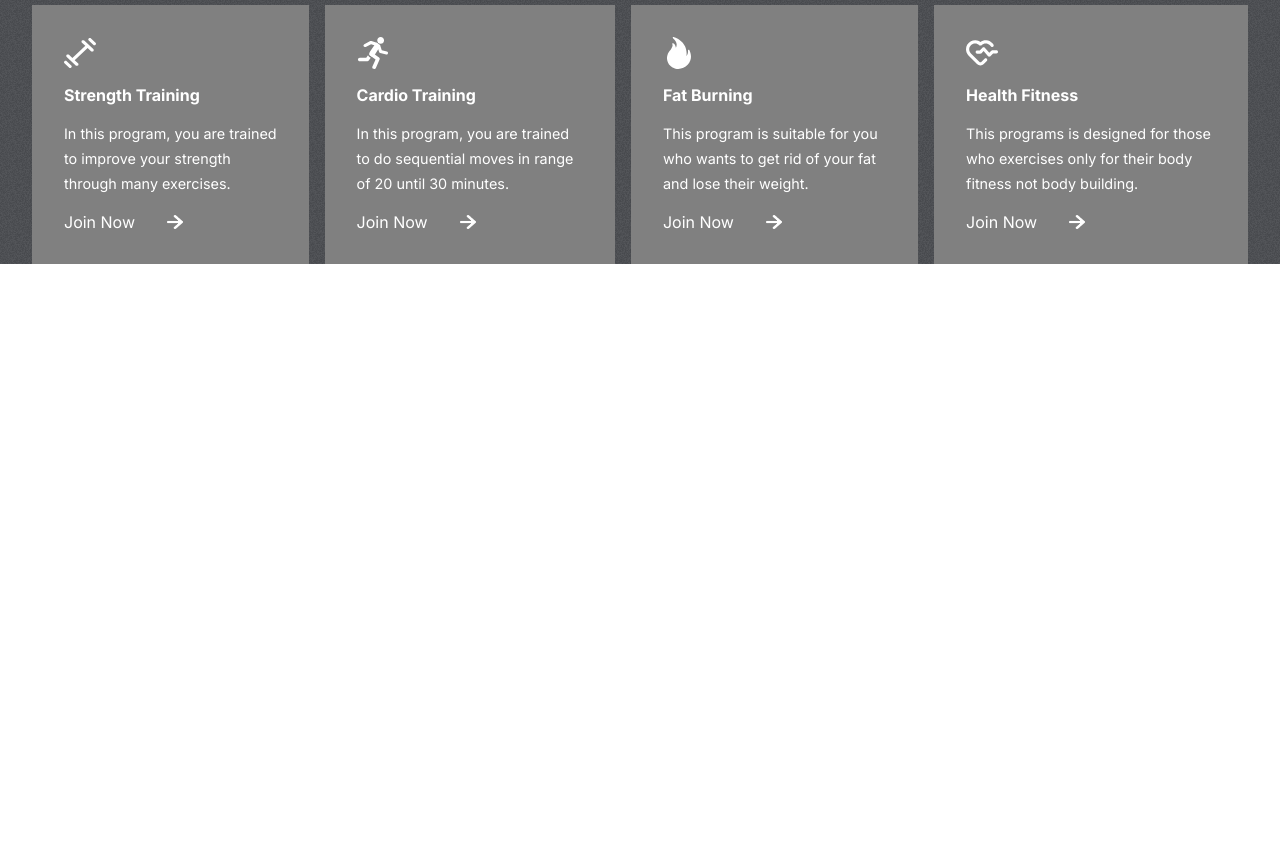
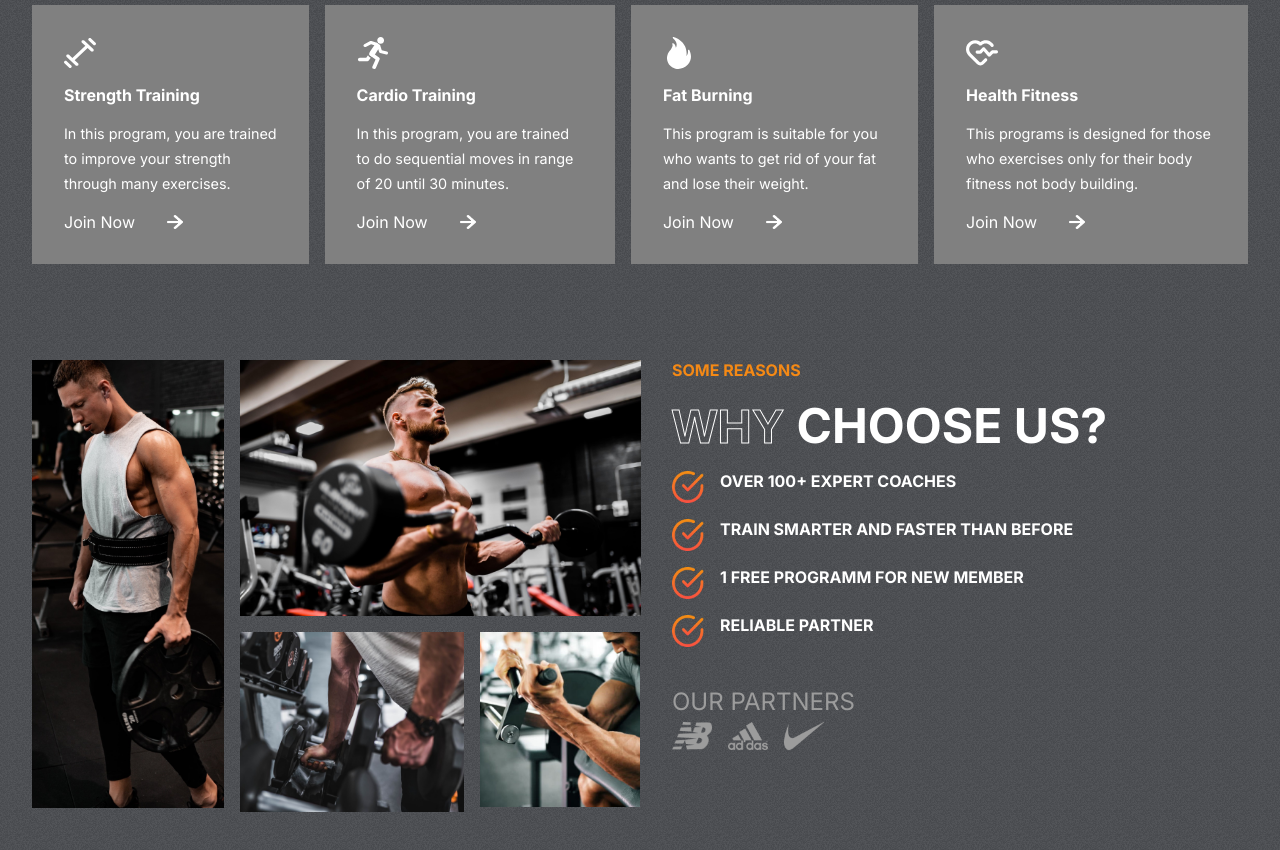
Before and after one commit to jakariamasum/Smart-and-Fit, a React (Create React App) app: page / in a window 1280 px wide. Shown: the part 900-1750 px from the top of the page. Before the commit the page ends 1164 px from the top, so only its background shows below. Built offline with nearby package versions, Linux system fonts and the light colour scheme; the HTML template or start-up script is replaced by a standard one.

Commit message:
reasons component added

```diff
--- a/src/App.js
+++ b/src/App.js
@@ -1,11 +1,13 @@
 import './App.css';
 import Hero from './components/Hero/Hero';
 import Programms from './components/Programms/Programms';
+import Reasons from './components/Reasons/Reasons';
 function App() {
   return (
     <div className="App">
       <Hero/>
       <Programms/>
+      <Reasons/>
     </div>
   );
 }
--- /dev/null
+++ b/src/components/Reasons/Reasons.jsx
@@ -0,0 +1,56 @@
+import Style from './Reasons.module.css';
+import Image1 from '../../assets/image1.png'
+import Image2 from '../../assets/image2.png'
+import Image3 from '../../assets/image3.png'
+import Image4 from '../../assets/image4.png'
+import tick from '../../assets/tick.png'
+import nike from '../../assets/nike.png'
+import nb from '../../assets/nb.png'
+import adidas from '../../assets/adidas.png'
+const Reasons = () => {
+    return (
+        <div className={Style.reasons}>
+            <div className={Style.left}>
+                <img src={Image1} alt="" />
+                <img src={Image2} alt="" />
+                <img src={Image3} alt="" />
+                <img src={Image4} alt="" />
+            </div>
+            <div className={Style.right}>
+                <span>some reasons</span>
+                <div>
+                    <span className='stroke-text'>why </span>
+                    <span>choose us?</span>
+                </div>
+                <div className={Style.details}>
+                    <div>
+                        <img src={tick} alt="" />
+                        <span>over 100+ expert coaches</span>
+                    </div>
+                    <div>
+                        <img src={tick} alt="" />
+                        <span>train smarter and faster than before</span>
+                    </div>
+                    <div>
+                        <img src={tick} alt="" />
+                        <span>1 free programm for new member</span>
+                    </div>
+                    <div>
+                        <img src={tick} alt="" />
+                        <span>reliable partner</span>
+                    </div>
+                </div>
+                <div className={Style.partners}>
+                    <span>our partners</span>
+                    <div>
+                        <img src={nb} alt="" />
+                        <img src={adidas} alt="" />
+                        <img src={nike} alt="" />
+                    </div>
+                </div>
+            </div>
+        </div>
+    );
+};
+
+export default Reasons;
--- /dev/null
+++ b/src/components/Reasons/Reasons.module.css
@@ -0,0 +1,85 @@
+.reasons{
+    padding: 0 2rem;
+    display: flex;
+    gap: 2rem;
+}
+.left{
+    flex: 1 1;
+    display: grid;
+    grid-template-columns: repeat(3,1fr);
+    gap: 1rem;
+    grid-auto-rows: 1fr;
+}
+.left>img{
+    object-fit: cover;
+}
+.left>:nth-child(1){
+    width: 12rem;
+    height: 28rem;
+    grid-row: 1/3;
+}
+.left>:nth-child(2){
+    width: auto;
+    height: 16rem;
+    grid-column: 2/4;
+}
+.left>:nth-child(3){
+    width: 14rem;
+    grid-row: 2;
+    grid-column: 2/3;
+}
+.left>:nth-child(4){
+    width: 10rem;
+    grid-row: 2;
+    grid-column: 3/4;
+}
+
+
+
+
+.right{
+    flex: 1 1;
+    text-transform: uppercase;
+    gap: 1rem;
+    display: flex;
+    flex-direction: column;
+}
+
+.right>span{
+    font-weight: bold;
+    color: var(--orange);
+}
+.right>div{
+    color: white;
+    font-size: 3rem;
+    font-weight: bold;
+}
+
+
+.details{
+    text-transform: uppercase;
+    display: flex;
+    flex-direction: column;
+    gap: 1rem;
+}
+.details>div{
+    display: flex;
+    gap: 1rem;
+    font-size: 1rem;
+}
+.details>div>img{
+    width: 2rem;
+    height: 2rem;
+}
+.partners>span{
+    color: var(--gray);
+    font-weight: normal;
+    font-size: 1.5rem;
+}
+.partners>div{
+    display: flex;
+    gap: 1rem;
+}
+.partners>div>img{
+    width: 2.5rem;
+}
```
